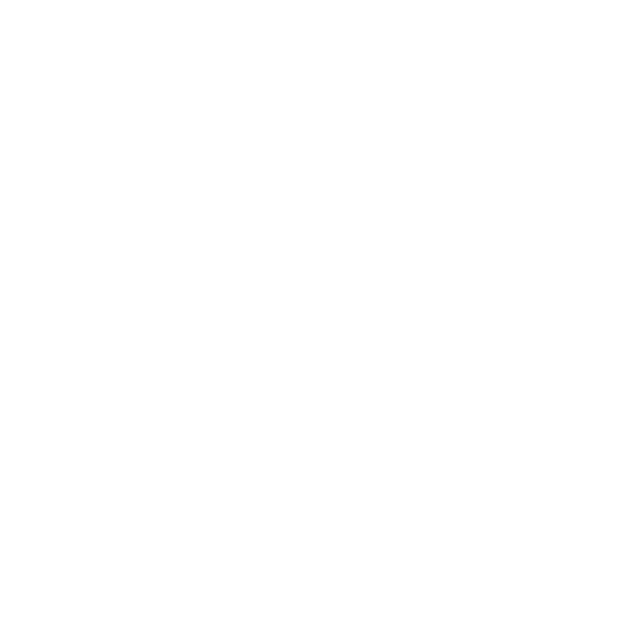
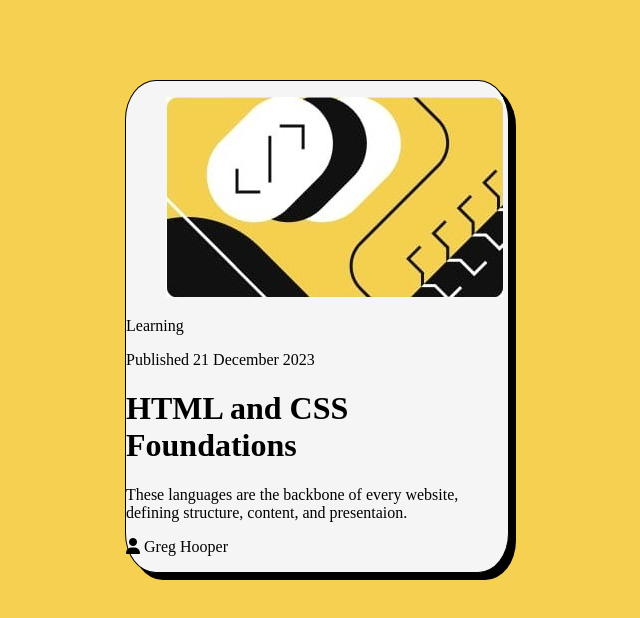
Before and after one commit to RebeccaCL303/blog-preview-card, a plain HTML site: page index.html in a window 1280 px wide. Shown: the whole page, without its empty margins (323-963 px from the left). Drawn offline with Linux system fonts and the light colour scheme.

Commit message:
added basic html

```diff
--- a/index.html
+++ b/index.html
@@ -4,7 +4,24 @@
   <meta charset="UTF-8" />
   <meta name="viewport" content="width=device-width, initial-scale=1.0" />
   <title>Blog Preview Card</title>
-  <link href="./styles.css" rel="stylesheet" />
+  <link href="./src/styles.css" rel="stylesheet" />
+  <script
+   src="https://kit.fontawesome.com/023aa18226.js"
+   crossorigin="anonymous"></script>
  </head>
- <body></body>
+ <body>
+  <main>
+   <figure>
+    <img src="./images/blog-pic.jpg" />
+   </figure>
+   <p>Learning</p>
+   <p>Published 21 December 2023</p>
+   <h1>HTML and CSS Foundations</h1>
+   <p>
+    These languages are the backbone of every website, defining structure,
+    content, and presentaion.
+   </p>
+   <p><i class="fa-solid fa-user" style="color: #000000"></i> Greg Hooper</p>
+  </main>
+ </body>
 </html>
--- /dev/null
+++ b/src/styles.css
@@ -0,0 +1,21 @@
+:root {
+ --main-accent: #f6d050;
+}
+
+* {
+ box-sizing: border-box;
+}
+
+body {
+ background-color: var(--main-accent);
+}
+
+main {
+ background-color: whitesmoke;
+ aspect-ratio: 4 / 5;
+ width: 30vw;
+ margin: 5rem auto;
+ border-radius: 8%;
+ border: 1px solid black;
+ box-shadow: 7px 7px black;
+}
```
Also changed, not shown: images/blog-pic.jpg (added), styles.css (deleted).
